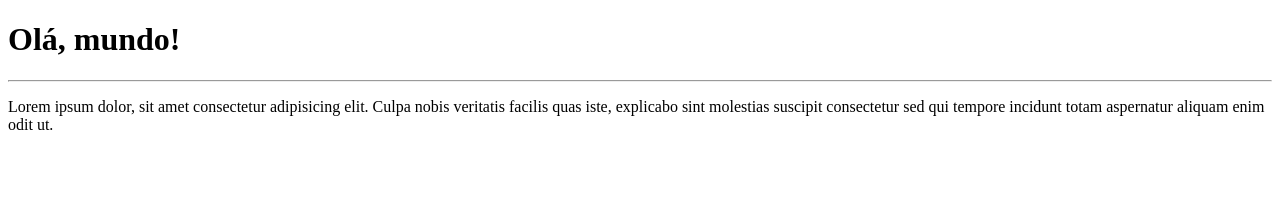
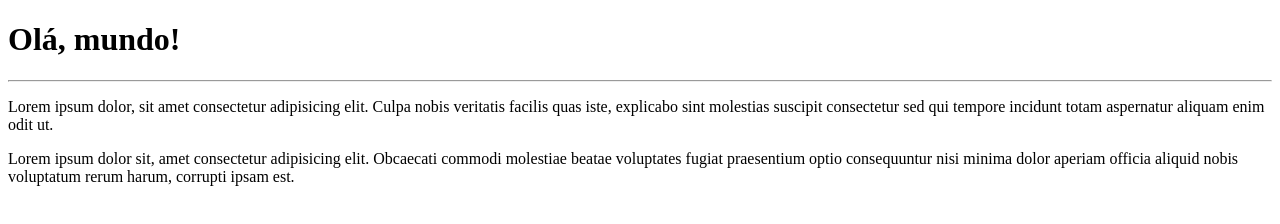
Before and after one commit to fabiofpires/Ola-Mundo, a plain HTML site: page site-exemplo/index.html in a window 1280 px wide. Drawn offline with Linux system fonts and the light colour scheme.

Commit message:
Adcionei um parágrafo

```diff
--- a/site-exemplo/index.html
+++ b/site-exemplo/index.html
@@ -10,6 +10,7 @@
     <h1>Olá, mundo!</h1>
     <hr>
     <p>Lorem ipsum dolor, sit amet consectetur adipisicing elit. Culpa nobis veritatis facilis quas iste, explicabo sint molestias suscipit consectetur sed qui tempore incidunt totam aspernatur aliquam enim odit ut.</p>
+    <p>Lorem ipsum dolor sit, amet consectetur adipisicing elit. Obcaecati commodi molestiae beatae voluptates fugiat praesentium optio consequuntur nisi minima dolor aperiam officia aliquid nobis voluptatum rerum harum, corrupti ipsam est.</p>
 
 </body>
 </html>
```
